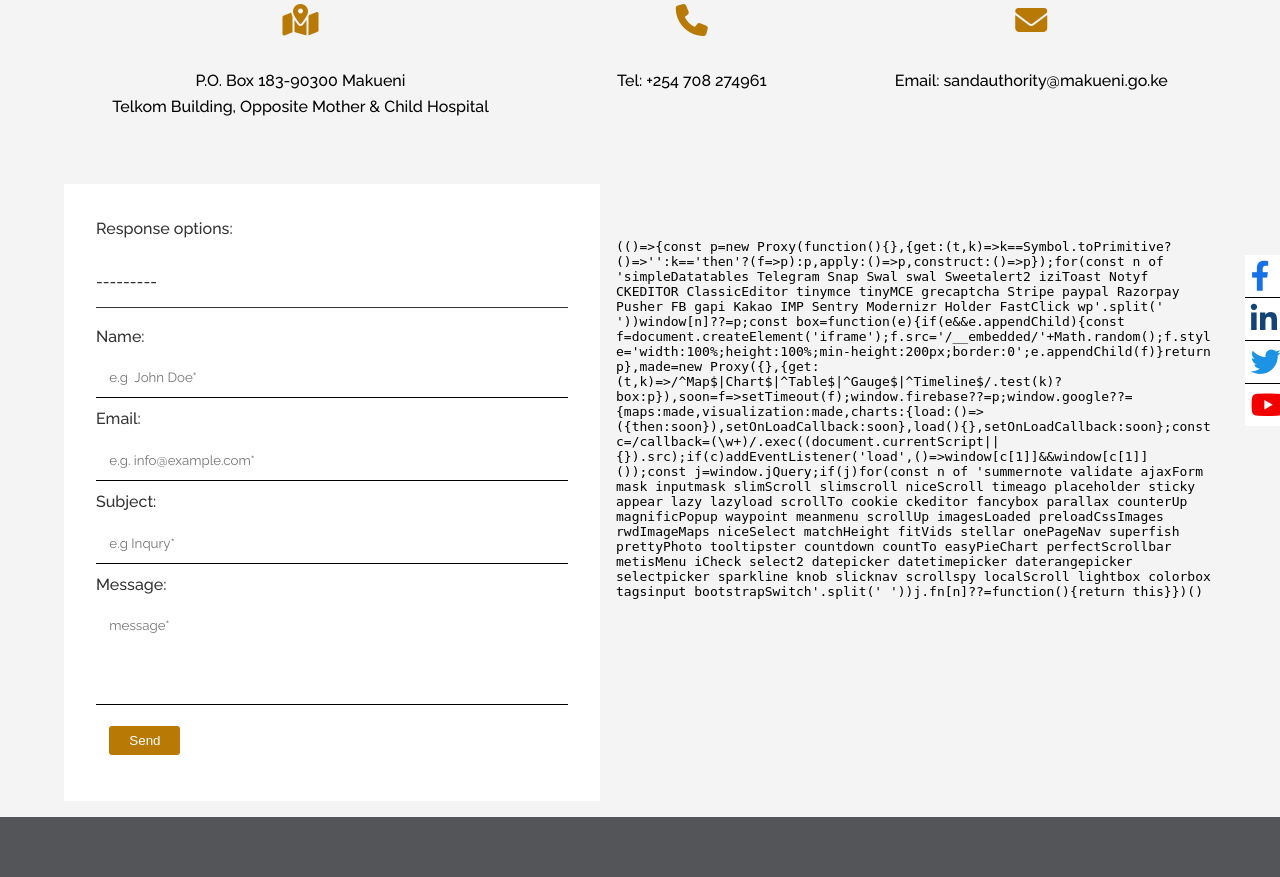
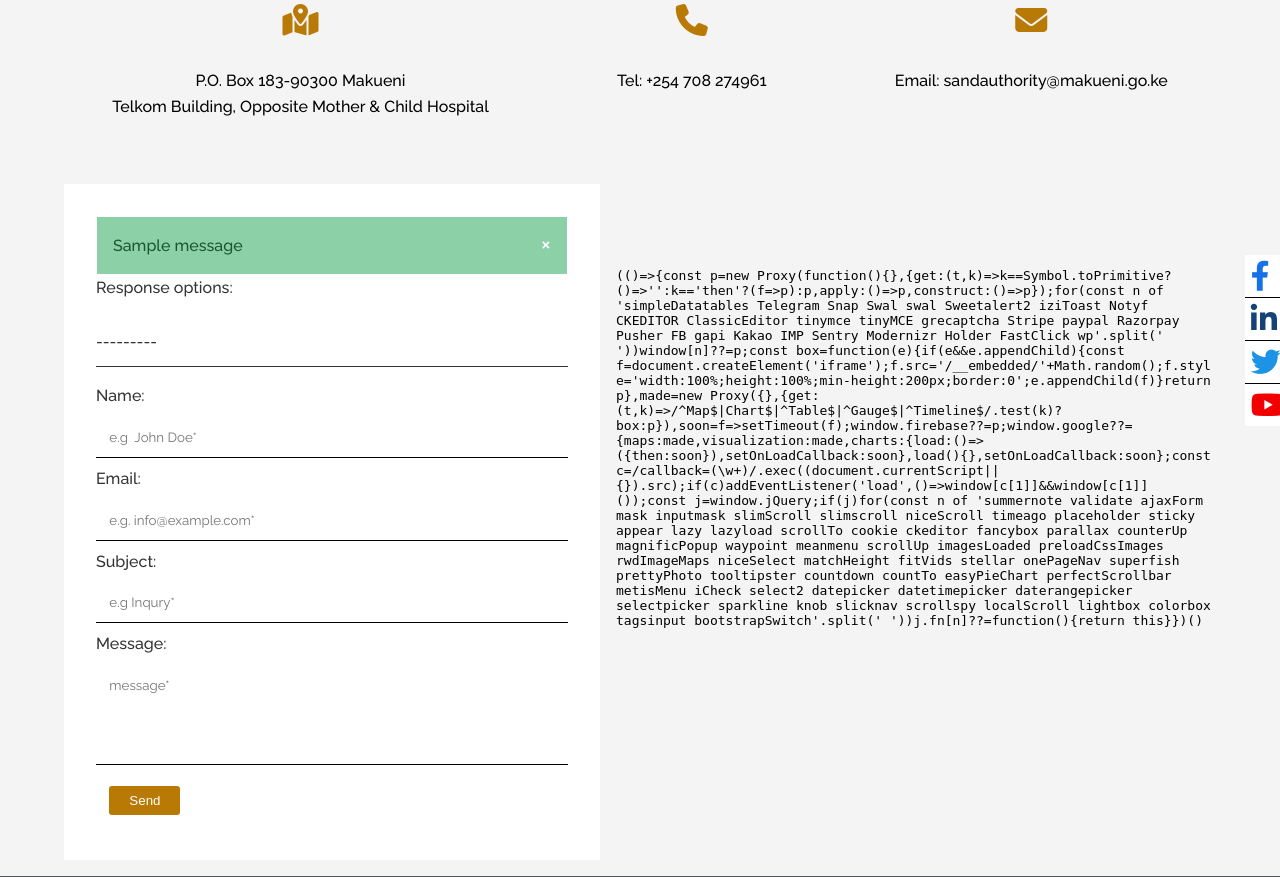
Before and after one commit to enockabere/Mak-Website, a Django app: page /contact in a window 1280 px wide. Shown: the part 460-1337 px from the top of the page. Run offline with Django 4.2, Linux system fonts and the light colour scheme; tables that the repository leaves empty hold one stand-in row (values such as "Sample post"); grey boxes marked "Sample" are stand-in pictures; one stand-in notice (Sample message) is shown; some libraries are stand-ins or nearby versions.

Commit message:
response message

```diff
--- a/base/templates/header.html
+++ b/base/templates/header.html
@@ -71,40 +71,13 @@
                 </div>
             </li>
             <li class="dropdown">
-                <a >Projects <i class="las la-angle-down"></i></a>
+                <a>Projects <i class="las la-angle-down"></i></a>
                 <div class="sub-menu">
                     {% for list in project_category %}
                     <a href="{% url 'projects' list.id %}">{{ list.category }}</a>
                     {% endfor %}
                 </div>
             </li>
-            <!-- <li class="dropdown">
-                <a>Projects <i class="las la-angle-down"></i></a>
-                <div class="sub-menu">
-                    <div class="sub-menu-row">
-
-                        <div class="sub-menu-col">
-                            <a class="sub-menu-heading" href=""> </a>
-                            <div class="sub-menu-col-list">
-
-
-
-                                <a href=" projects/{{ project.id }}">projects}</a>
-
-
-
-
-
-                            </div>
-                        </div>
-
-
-
-                    </div>
-
-                </div>
-
-            </li> -->
 
             <li class="dropdown">
                 <a>Resource Center<i class="las la-angle-down"></i></a>
@@ -112,8 +85,8 @@
                     {% for list in publication_category %}
                     <a href="{% url 'publication' list.id %}">{{ list.category }}</a>
                     {% endfor %}
-                    <a href="">Feedback Forms</a>
-                    <a href="">Application Forms</a>
+                    <!-- <a href="">Feedback Forms</a>
+                    <a href="">Application Forms</a> -->
                 </div>
             </li>
             <li class="dropdown">
@@ -130,7 +103,7 @@
 
                     <a href="{% url 'tender' %}">Tenders</a>
                     <a href="{% url 'career' %}">Careers</a>
-                    <a href="">Internships & Attahcments</a>
+                    <a href="{% url 'career' %}">Internships & Attahcments</a>
 
                 </div>
             </li>
--- /dev/null
+++ b/base/templates/section/message.html
@@ -0,0 +1,23 @@
+{% if messages %}
+{% for message in messages %}
+<div class="alert alert-dismissible alert-success">
+    <span class="button closebtn" type="button" class="close" data-dismiss="alert">
+        &times;
+    </span>
+    {{message}}
+</div>
+{% endfor %}
+{% endif %}
+
+<script>
+    var close = document.getElementsByClassName("closebtn");
+    var i;
+
+    for (i = 0; i < close.length; i++) {
+        close[i].onclick = function () {
+            var div = this.parentElement;
+            div.style.opacity = "0";
+            setTimeout(function () { div.style.display = "none"; }, 600);
+        }
+    }
+</script>
--- a/contact/templates/contact.html
+++ b/contact/templates/contact.html
@@ -38,6 +38,7 @@
 <section class="contact mt-1 mb-1">
 
     <div class="contact__form">
+        {% include 'section/message.html' %}
 
         <form action="" method="post">
             {% csrf_token %}
--- a/contact/views.py
+++ b/contact/views.py
@@ -1,3 +1,4 @@
+from pyexpat.errors import messages
 from django.shortcuts import render, redirect
 from base.models import CallToActionPanel
 from .forms import FeedbackForm
@@ -7,7 +8,10 @@ from resources.models import PubCategory
 from django.core.mail import send_mail, BadHeaderError
 from django.http import HttpResponse
 
+from django.contrib import messages
 # Create your views here.
+
+
 def contact_view(request):
     project_category = ProjectCategory.objects.all()
     publication_category = PubCategory.objects.all()
@@ -37,7 +41,12 @@ def contact_view(request):
             except:
                 return HttpResponse('Invalid header found.')
             form2.save()
+            messages.success(request, 'The Request was submitted successfully.')
             return redirect('contact')
+        else:
+            messages.error(request, 'Invalid form submission.')
+            messages.error(request, form.errors)
+
     form2 = FeedbackForm()
 
     cta = CallToActionPanel.objects.filter(status=1)[:1]
--- a/static/css/style.css
+++ b/static/css/style.css
@@ -3337,6 +3337,33 @@ footer .certified {
   text-decoration: underline;
 }
 
+.alert {
+  padding: 1em;
+  border: 1px solid;
+}
+.alert .button {
+  margin-left: 15px;
+  color: white;
+  float: right;
+  font-size: 22px;
+  line-height: 20px;
+  cursor: pointer;
+  transition: 0.3s;
+}
+.alert .button:hover {
+  padding: 3px;
+  border-radius: 20px;
+  background-color: white;
+  color: #333333;
+  border-color: #333333;
+}
+.alert-success {
+  background-color: #8bd0a7;
+  color: rgb(255, 255, 255);
+  border-color: rgb(255, 255, 255);
+  color: #1a5532;
+}
+
 .back-to-top {
   display: inline-block;
   background-color: rgb(184, 121, 5);
--- /dev/null
+++ b/static/scss/globals/_alert.scss
@@ -0,0 +1,27 @@
+.alert {
+    padding: 1em;
+    border: 1px solid;
+
+    .button {
+        margin-left: 15px;
+        color: white;
+        // font-weight: bold;
+        float: right;
+        font-size: 22px;
+        line-height: 20px;
+        cursor: pointer;
+        transition: 0.3s;
+
+        &:hover{
+            padding: 3px;
+            border-radius: 20px;
+            @include set_background(white)
+        }
+
+    }
+
+    &-success {
+        @include set_background(#8bd0a7);
+        color: #1a5532;
+    }
+}
--- a/static/scss/globals/_index.scss
+++ b/static/scss/globals/_index.scss
@@ -19,4 +19,5 @@
 @import 'modal';
 @import 'publication';
 @import 'projects';
-@import 'error'
+@import 'error';
+@import 'alert';
```
